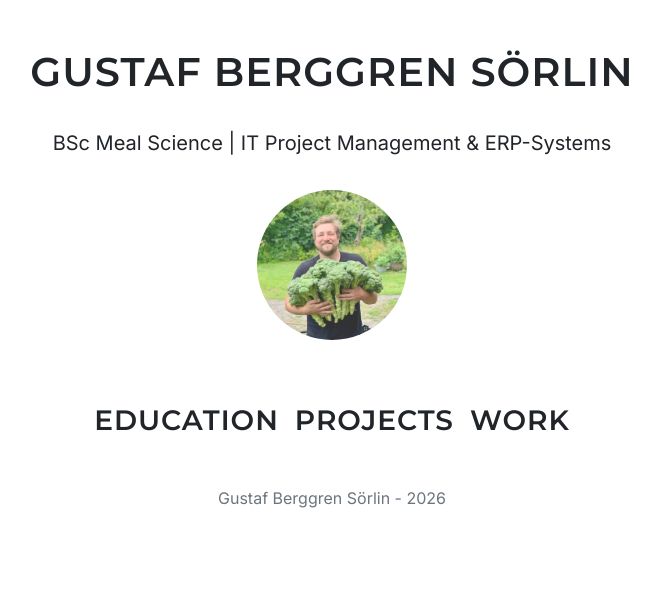
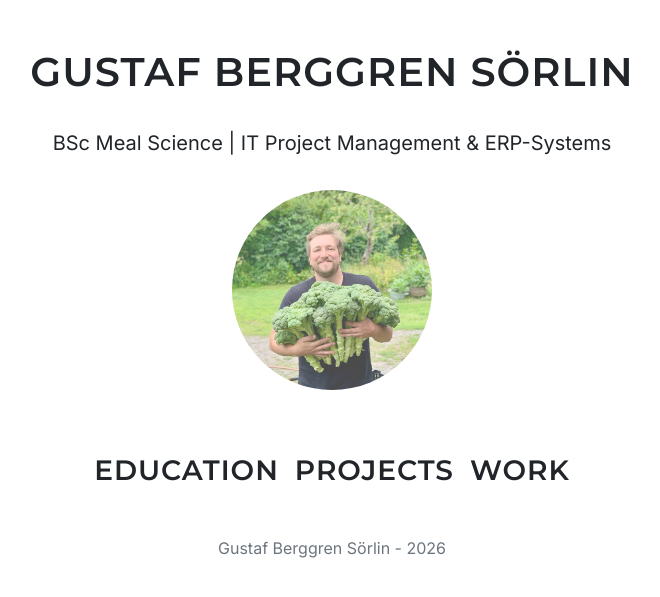
Before and after one commit to gbrggrn/gbrggrn.github.io, a Jekyll site: the page built from index.html, in a window 1280 px wide. Shown: the top 597 px of the page, without its empty margins (308-968 px from the left). Built offline with Jekyll 4.4.1, drawn with Linux system fonts in a browser that asks for light colours.

Commit message:
Update style.css

```diff
--- a/assets/css/style.css
+++ b/assets/css/style.css
@@ -61,11 +61,11 @@ h1, h2, h3, .category-card h3 {
 }
 
 .profile-img {
-  width: 150px;
-  height: 150px;
+  width: 200px;
+  height: 200px;
   object-fit: cover;
   border-radius: 50%;
-  opacity: 0.8;
+  opacity: 0.7;
 }
 
 .category-card {
```
